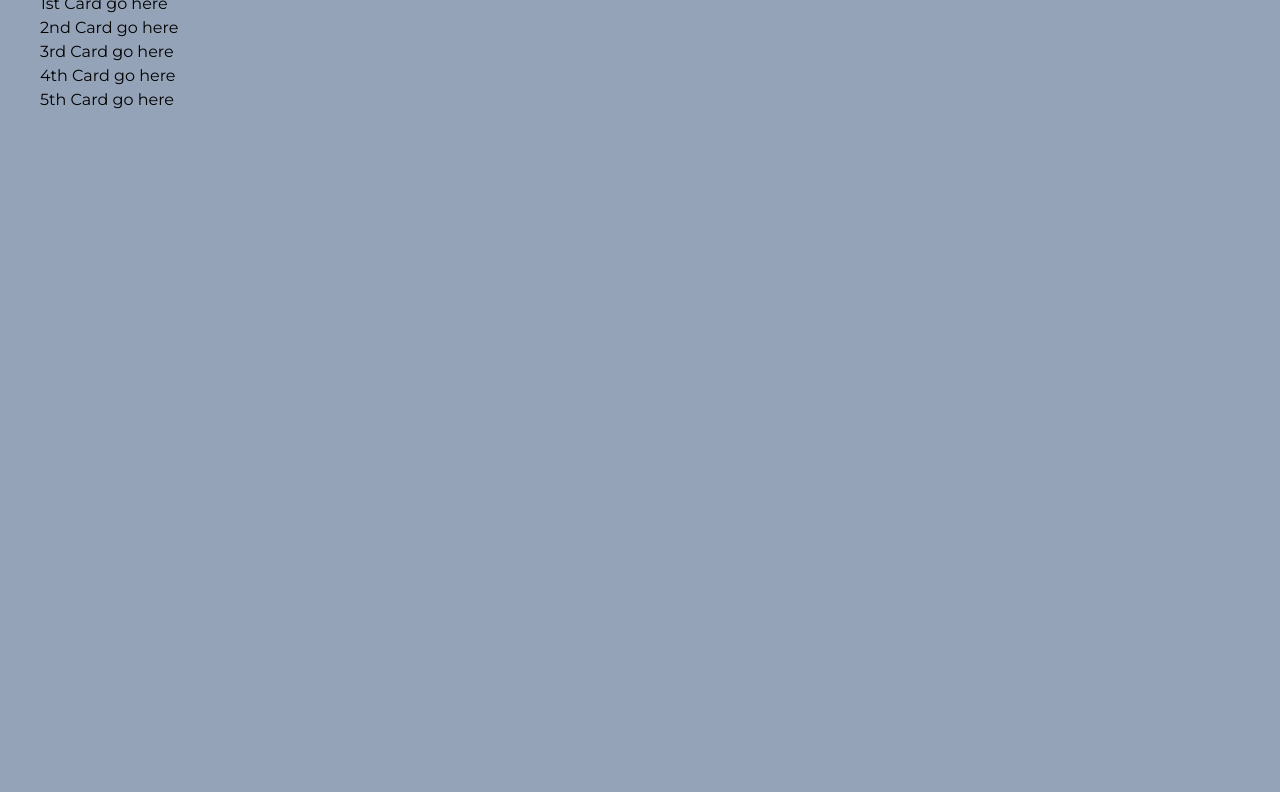
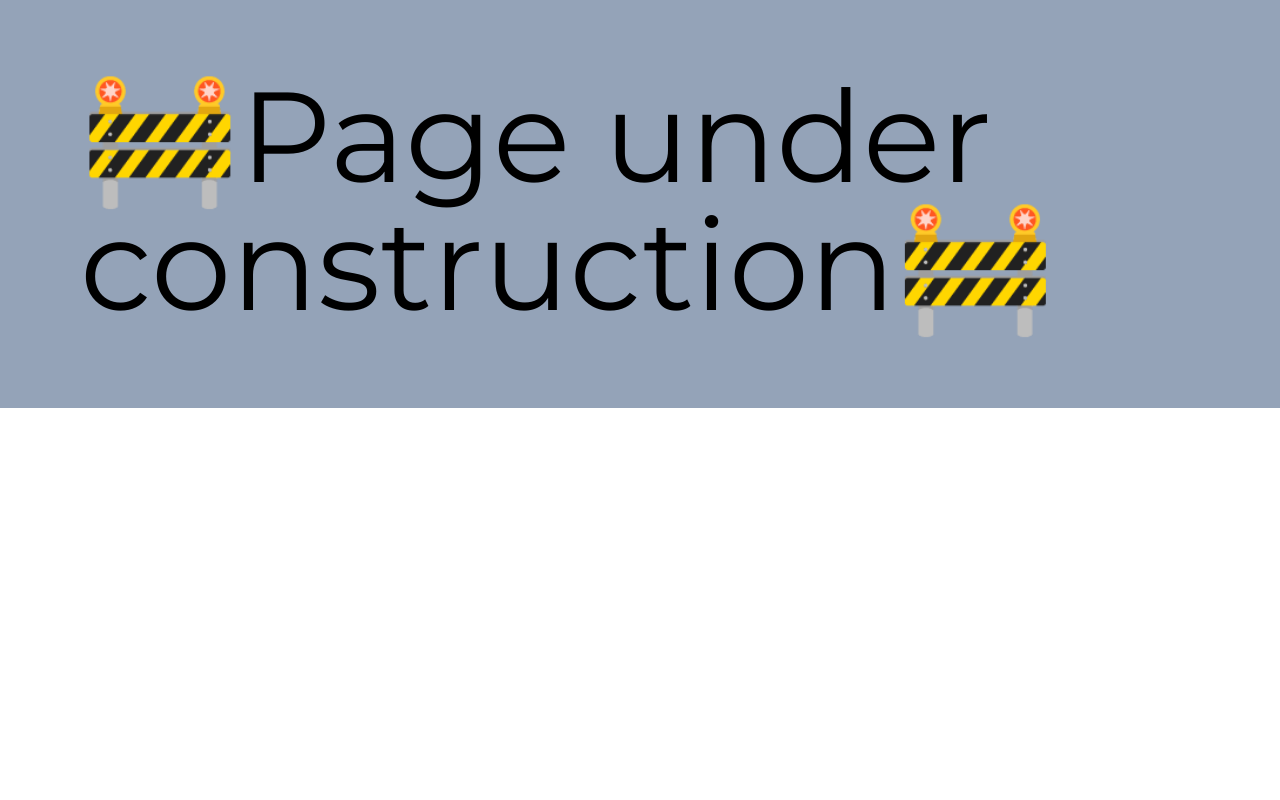
Before and after one commit to taepal467/cp_portfolio, a Next.js app: page /components/Projects in a window 1280 px wide. Built offline with nearby package versions, Linux system fonts and the light colour scheme.

Commit message:
Removed content until I am ready to work on the Projects component

```diff
--- a/pages/components/Projects.js
+++ b/pages/components/Projects.js
@@ -4,9 +4,9 @@ export default function Projects() {
 
     return(
         <div >
-            <main className='min-h-screen px-10 bg-slate-400  dark:bg-slate-100'>
-
-                    <section className='card--container'>
+            <main className=' p-20 bg-slate-400  dark:bg-slate-100'>
+                    <h1 className="text-9xl">🚧Page under construction🚧</h1>
+                    {/* <section className='card--container'>
                         <div>
                             <h1>1st Card go here</h1>
                         </div>
@@ -22,7 +22,7 @@ export default function Projects() {
                         <div>
                             <h1>5th Card go here</h1>
                         </div>
-                    </section>
+                    </section> */}
 
             </main>
         </div>
```
